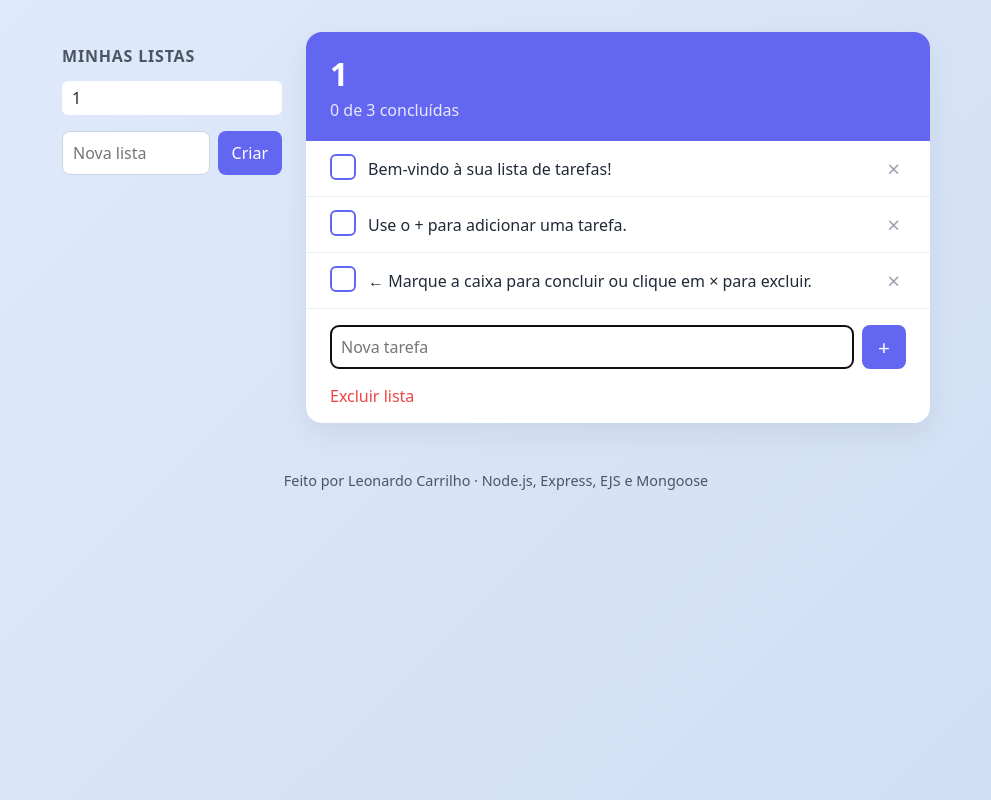
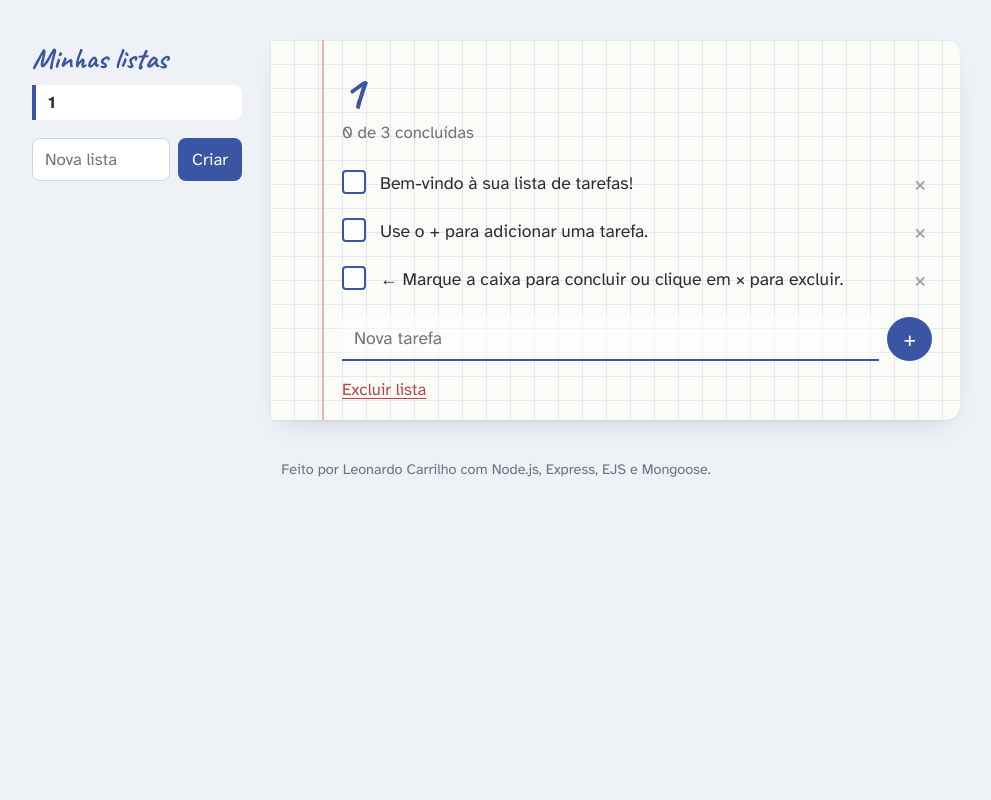
Before and after one commit to LeonardoCarrilho/todolist-mongoose, a Node server app: page /1 in a window 1280 px wide. Shown: the whole page, without its empty margins (144-1135 px from the left). Run offline with Node 20, Linux system fonts and the light colour scheme; data comes from the database, SQL or seed files in the repository; data that the repository does not hold is empty; some libraries are stand-ins or nearby versions.

Commit message:
Novo visual de caderno quadriculado e ignora caminhos de arquivos
Co-Authored-By: Claude Opus 5.5 <noreply@anthropic.com>

```diff
--- a/app.js
+++ b/app.js
@@ -69,7 +69,8 @@ export function criarApp() {
 
   // Lista personalizada por parâmetro de rota
   app.get("/:lista", tentar(async (req, res, next) => {
-    if (req.params.lista === "favicon.ico") return res.status(204).end();
+    // Caminhos com ponto (favicon.png, robots.txt...) são arquivos pedidos por navegadores e robôs, não listas.
+    if (req.params.lista.includes(".")) return res.status(404).end();
     const nome = normalizar(req.params.lista);
     if (!nome) return res.redirect("/");
     if (nome !== req.params.lista) return res.redirect(urlDa(nome));
--- a/public/style.css
+++ b/public/style.css
@@ -1,27 +1,63 @@
+/* Identidade "caderno quadriculado": papel com grade, caneta azul e margem vermelha suave. */
+:root {
+  --papel: #fbfbf7;
+  --grade: #e4e9f0;
+  --margem: #eab3b3;
+  --caneta: #3a55a4;
+  --tinta: #2b2f36;
+  --suave: #6b7280;
+  --feito: #9aa1ab;
+}
 * { box-sizing: border-box; }
-body { margin: 0; min-height: 100vh; font-family: system-ui, sans-serif; background: linear-gradient(135deg, #e0eafc, #cfdef3); color: #1f2937; }
-.layout { max-width: 900px; margin: 0 auto; padding: 32px 16px; display: grid; grid-template-columns: 220px 1fr; gap: 24px; }
-@media (max-width: 680px) { .layout { grid-template-columns: 1fr; } }
-aside h2 { font-size: 1rem; text-transform: uppercase; letter-spacing: .05em; color: #4b5563; }
-aside ul { list-style: none; padding: 0; margin: 0 0 16px; }
-aside a { display: block; padding: 6px 10px; border-radius: 6px; color: #1f2937; text-decoration: none; text-transform: capitalize; }
-aside a.ativa, aside a:hover { background: #fff; }
+body {
+  margin: 0; min-height: 100vh; color: var(--tinta);
+  font-family: "Atkinson Hyperlegible", system-ui, sans-serif; font-size: 1.05rem;
+  background-color: #eef1f5;
+}
+:focus-visible { outline: 2px solid var(--caneta); outline-offset: 2px; }
+.layout { max-width: 960px; margin: 0 auto; padding: 40px 16px 24px; display: grid; grid-template-columns: 210px 1fr; gap: 28px; align-items: start; }
+@media (max-width: 700px) { .layout { grid-template-columns: 1fr; } }
+
+/* Abas de listas, como marcadores de caderno */
+aside h2 { font-family: "Caveat", cursive; font-weight: 700; font-size: 1.8rem; margin: 0 0 8px; color: var(--caneta); }
+aside ul { list-style: none; padding: 0; margin: 0 0 18px; display: grid; gap: 4px; }
+aside a { display: block; padding: 7px 12px; border-radius: 0 8px 8px 0; color: var(--tinta); text-decoration: none; text-transform: capitalize; border-left: 4px solid transparent; }
+aside a:hover { background: #fff; }
+aside a.ativa { background: #fff; border-left-color: var(--caneta); font-weight: 700; }
+
 .nova-lista, .novo-item { display: flex; gap: 8px; }
-input { flex: 1; min-width: 0; padding: 10px; border: 1px solid #cbd5e1; border-radius: 8px; font: inherit; }
-button { font: inherit; cursor: pointer; border: 0; border-radius: 8px; padding: 8px 14px; background: #6366f1; color: #fff; }
-.cartao { background: #fff; border-radius: 16px; box-shadow: 0 10px 30px #0001; overflow: hidden; }
-.cartao header { background: #6366f1; color: #fff; padding: 20px 24px; }
-.cartao h1 { margin: 0; text-transform: capitalize; }
-.cartao header p { margin: 4px 0 0; opacity: .85; }
+input { flex: 1; min-width: 0; padding: 10px 12px; border: 1px solid #cfd6e0; border-radius: 8px; font: inherit; background: #fff; }
+button { font: inherit; cursor: pointer; border: 0; border-radius: 8px; padding: 8px 14px; background: var(--caneta); color: #fff; }
+
+/* A folha */
+.cartao {
+  position: relative;
+  background-color: var(--papel);
+  background-image:
+    linear-gradient(var(--grade) 1px, transparent 1px),
+    linear-gradient(90deg, var(--grade) 1px, transparent 1px);
+  background-size: 24px 24px;
+  border-radius: 4px 14px 14px 4px;
+  box-shadow: 0 1px 2px #0000000d, 0 12px 28px -14px #1f2a4433;
+  padding: 28px 28px 20px 72px;
+}
+.cartao::before { content: ""; position: absolute; top: 0; bottom: 0; left: 52px; width: 2px; background: var(--margem); }
+.cartao header { margin-bottom: 16px; }
+.cartao h1 { margin: 0; font-family: "Caveat", cursive; font-weight: 700; font-size: 3rem; line-height: 1; color: var(--caneta); text-transform: capitalize; }
+.cartao header p { margin: 6px 0 0; color: var(--suave); }
+
 .itens { list-style: none; margin: 0; padding: 0; }
-.itens li { display: flex; align-items: center; gap: 12px; padding: 12px 24px; border-bottom: 1px solid #eef2f7; }
-.itens li span { flex: 1; word-break: break-word; }
-.itens li.feito span { text-decoration: line-through; color: #9ca3af; }
-.check { width: 26px; height: 26px; padding: 0; border: 2px solid #6366f1; background: #fff; color: #6366f1; border-radius: 6px; font-weight: 700; }
-.feito .check { background: #6366f1; color: #fff; }
-.excluir { background: none; color: #9ca3af; font-size: 1.4rem; padding: 0 6px; }
-.excluir:hover { color: #ef4444; }
-.novo-item { padding: 16px 24px; }
-.novo-item button { font-size: 1.3rem; padding: 6px 16px; }
-.excluir-lista { margin: 0 24px 16px; background: none; color: #ef4444; padding: 0; }
-footer { text-align: center; color: #4b5563; padding: 16px; font-size: .9rem; }
+.itens li { display: flex; align-items: center; gap: 14px; min-height: 48px; padding: 4px 0; }
+.itens li span { flex: 1; word-break: break-word; font-size: 1.1rem; }
+.itens li.feito span { text-decoration: line-through; text-decoration-color: var(--caneta); text-decoration-thickness: 2px; color: var(--feito); }
+.check { width: 24px; height: 24px; padding: 0; border: 2px solid var(--caneta); background: #fff; color: var(--caneta); border-radius: 4px; font-weight: 700; line-height: 1; }
+.feito .check { background: var(--caneta); color: #fff; }
+.excluir { background: none; color: var(--feito); font-size: 1.4rem; padding: 0 6px; }
+.excluir:hover { color: #b54747; }
+
+.novo-item { margin-top: 14px; }
+.novo-item input { background: transparent; border: 0; border-bottom: 2px solid var(--caneta); border-radius: 0; font-size: 1.1rem; }
+.novo-item input:focus { outline: none; background: #fff8; }
+.novo-item button { font-size: 1.3rem; padding: 4px 16px; border-radius: 999px; }
+.excluir-lista { margin-top: 18px; background: none; color: #b54747; padding: 0; text-decoration: underline; text-underline-offset: 3px; }
+footer { text-align: center; color: var(--suave); padding: 16px; font-size: .9rem; }
--- a/views/lista.ejs
+++ b/views/lista.ejs
@@ -4,6 +4,9 @@
   <meta charset="UTF-8">
   <meta name="viewport" content="width=device-width, initial-scale=1.0">
   <title><%= lista.nome %> · TodoList</title>
+  <link rel="preconnect" href="https://fonts.googleapis.com">
+  <link rel="preconnect" href="https://fonts.gstatic.com" crossorigin>
+  <link href="https://fonts.googleapis.com/css2?family=Atkinson+Hyperlegible:wght@400;700&family=Caveat:wght@700&display=swap" rel="stylesheet">
   <link rel="stylesheet" href="/style.css">
 </head>
 <body>
@@ -53,6 +56,6 @@
       <% } %>
     </main>
   </div>
-  <footer>Feito por Leonardo Carrilho · Node.js, Express, EJS e Mongoose</footer>
+  <footer>Feito por Leonardo Carrilho com Node.js, Express, EJS e Mongoose.</footer>
 </body>
 </html>
```
Also changed, not shown: 1 other file.
